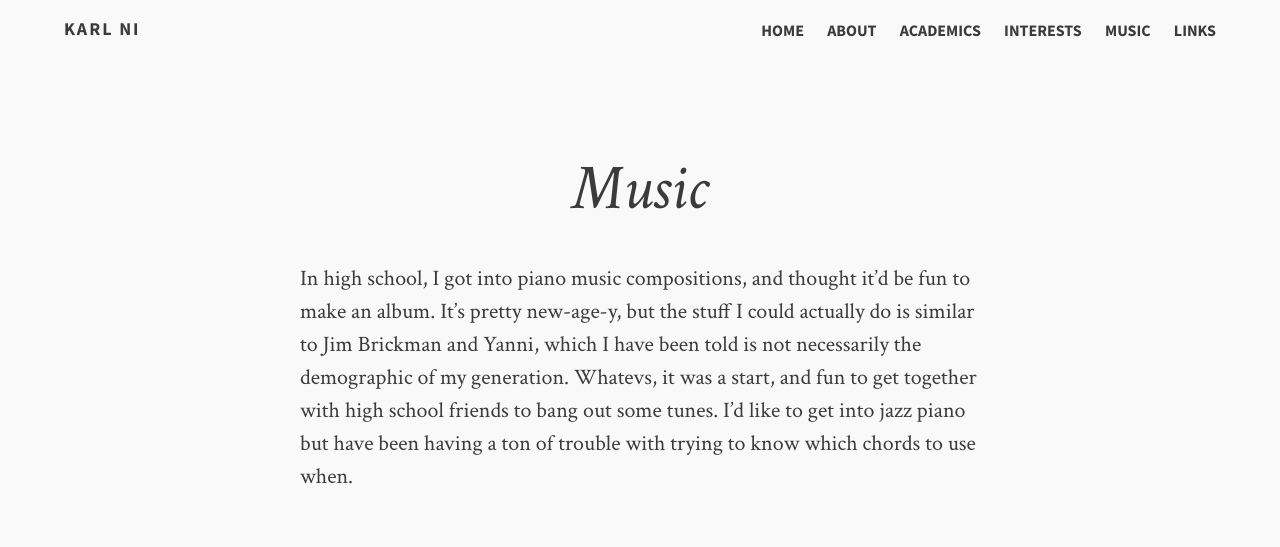
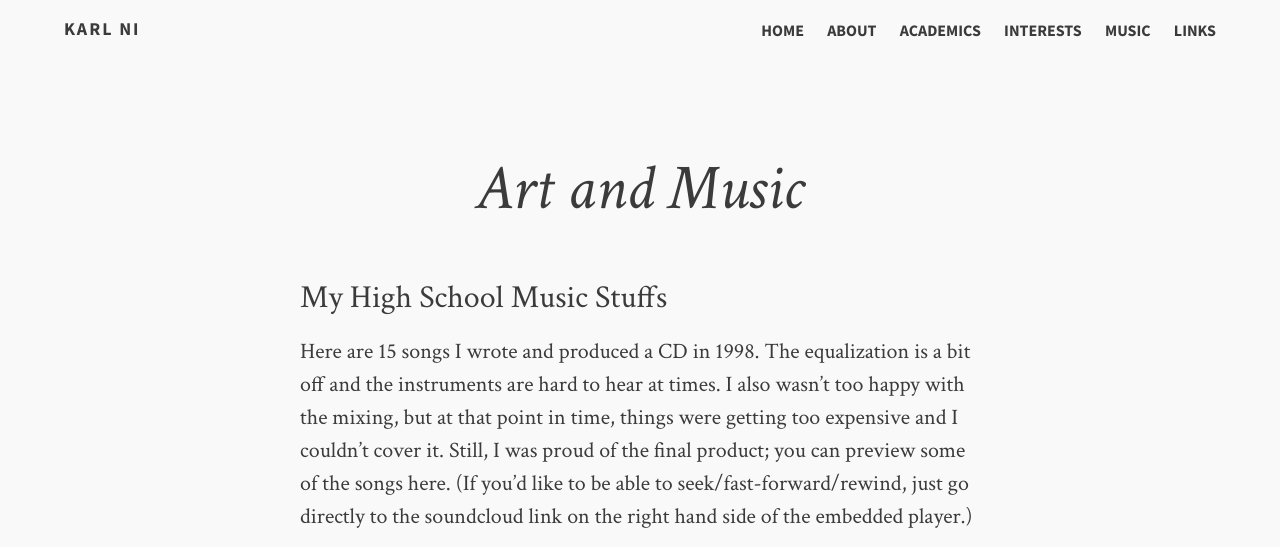
Before and after one commit to UCKarl/UCKarl.github.io, a Jekyll site: the page built from music.md, in a window 1280 px wide and 1400 px high. Shown: the top 547 px of the window. Built offline with Jekyll 4.4.1, drawn with Linux system fonts in a browser that asks for light colours; comment, search, counter and statistics services are not loaded; some of the changed text lies outside the part shown.

Commit message:
Updated music to have less words

```diff
--- a/music.md
+++ b/music.md
@@ -1,15 +1,14 @@
 ---
 layout: page
 permalink: /music/index.html
-title: Music
+title: Art and Music
 tags: [music]
 ---
 
-In high school, I got into piano music compositions, and thought it'd be fun to make an album. It's pretty new-age-y, but the stuff I could actually do is similar to Jim Brickman and Yanni, which I have been told is not necessarily the demographic of my generation. Whatevs, it was a start, and fun to get together with high school friends to bang out some tunes. I'd like to get into jazz piano but have been having a ton of trouble with trying to know which chords to use when.
 
 ### My High School Music Stuffs
 
-I found it much easier to go off the top of my head instead of structuring it according to rhythm. All in all, I wrote 15 songs and produced a CD in 1998. The equalization is a bit off and the instruments are hard to hear at times. I also wasn't too happy with the mixing, but at that point in time, things were getting too expensive and I couldn't cover it. Still, I was proud of the final product; you can preview some of the songs here. (If you'd like to be able to seek/fast-forward/rewind, just go directly to the soundcloud link on the right hand side of the embedded player.)
+Here are 15 songs I wrote and produced a CD in 1998. The equalization is a bit off and the instruments are hard to hear at times. I also wasn't too happy with the mixing, but at that point in time, things were getting too expensive and I couldn't cover it. Still, I was proud of the final product; you can preview some of the songs here. (If you'd like to be able to seek/fast-forward/rewind, just go directly to the soundcloud link on the right hand side of the embedded player.)
 
 <iframe width="100%" height="100" scrolling="yes" frameborder="yes" src="https://w.soundcloud.com/player/?url=https%3A//api.soundcloud.com/tracks/245685441&amp;auto_play=false&amp;hide_related=false&amp;show_comments=true&amp;show_user=true&amp;show_reposts=false&amp;visual=true"></iframe>
 <iframe width="100%" height="100" scrolling="yes" frameborder="yes" src="https://w.soundcloud.com/player/?url=https%3A//api.soundcloud.com/tracks/245685422&amp;auto_play=false&amp;hide_related=false&amp;show_comments=true&amp;show_user=true&amp;show_reposts=false&amp;visual=true"></iframe>
@@ -26,7 +25,3 @@ I found it much easier to go off the top of my head instead of structuring it ac
 <iframe width="100%" height="100" scrolling="no" frameborder="no" src="https://w.soundcloud.com/player/?url=https%3A//api.soundcloud.com/tracks/245685177&amp;auto_play=false&amp;hide_related=false&amp;show_comments=true&amp;show_user=true&amp;show_reposts=false&amp;visual=true"></iframe>
 <iframe width="100%" height="100" scrolling="no" frameborder="no" src="https://w.soundcloud.com/player/?url=https%3A//api.soundcloud.com/tracks/245685165&amp;auto_play=false&amp;hide_related=false&amp;show_comments=true&amp;show_user=true&amp;show_reposts=false&amp;visual=true"></iframe>
 <iframe width="100%" height="100" scrolling="no" frameborder="no" src="https://w.soundcloud.com/player/?url=https%3A//api.soundcloud.com/tracks/245685145&amp;auto_play=false&amp;hide_related=false&amp;show_comments=true&amp;show_user=true&amp;show_reposts=false&amp;visual=true"></iframe>
-
-### Stuff I'm into
-
-Recently, getting into some refreshing rap by [Kate Tempest](http://www.npr.org/2015/06/07/412288857/kate-tempest-when-youre-writing-its-not-about-you).
```
